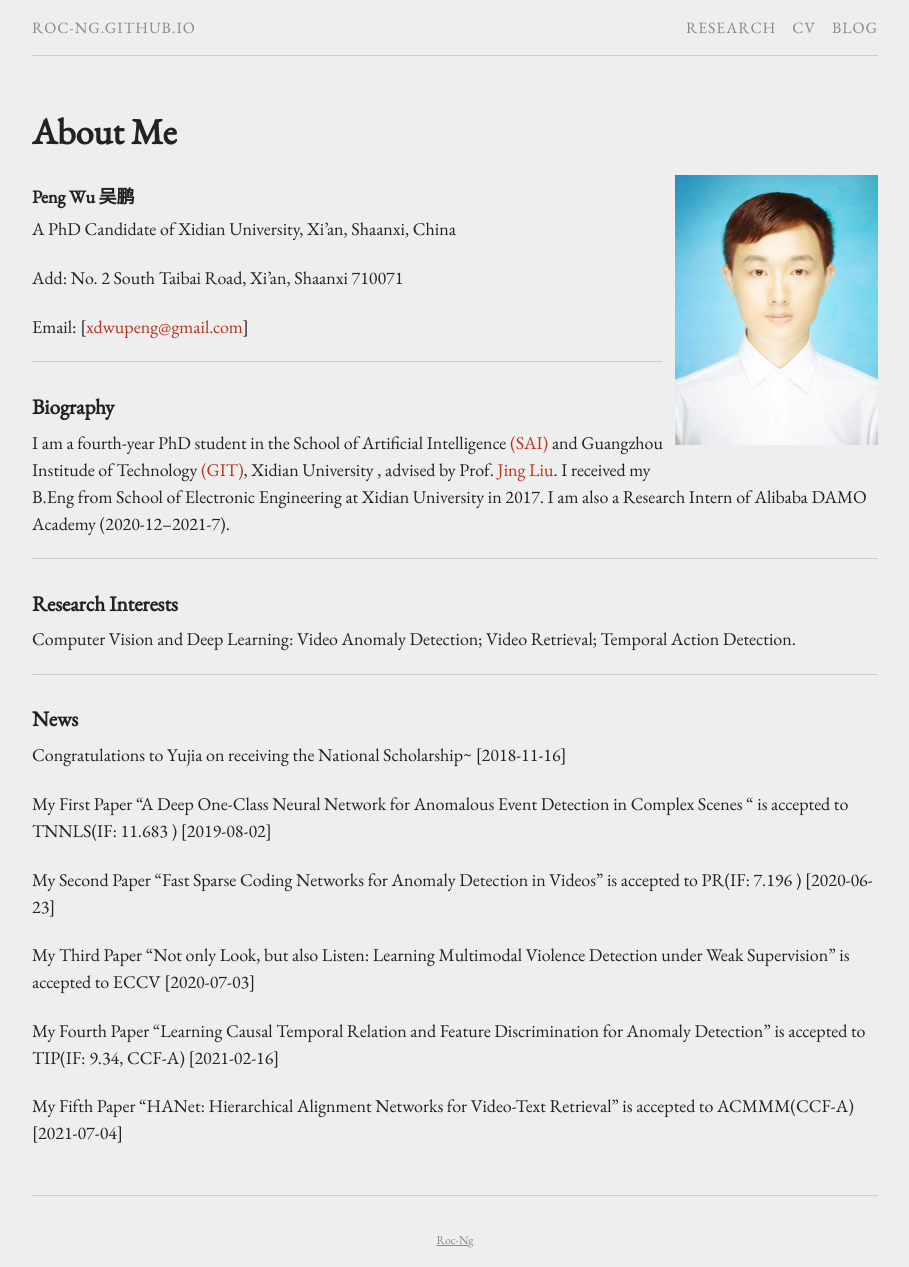
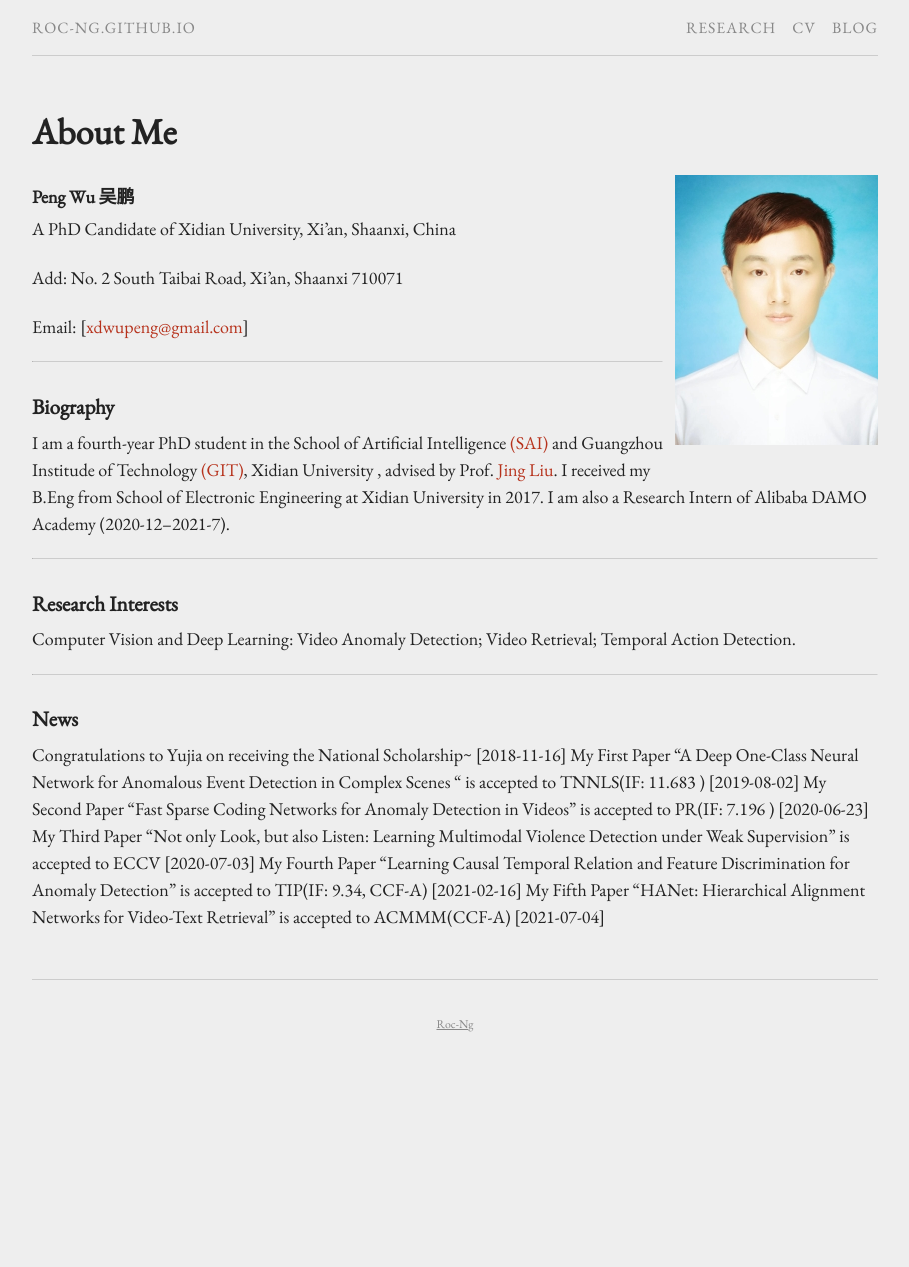
Before and after one commit to Roc-Ng/Roc-Ng.github.io, a Jekyll site: the page built from index.md, in a window 1280 px wide. Shown: the whole page, without its empty margins (185-1094 px from the left). Built offline with Jekyll 4.4.1, drawn with Linux system fonts in a browser that asks for light colours; after the commit the page ends 1051 px from its top, so only the background shows below that.

Commit message:
Update index.md

```diff
--- a/index.md
+++ b/index.md
@@ -4,7 +4,7 @@ title: About Me
 permalink: /
 ---
 
-{% include image.html url="images/me33.jpg" caption="" max_width="20px" align="right" %}
+{% include image.html url="images/me33.jpg" caption="" max_width="15px" align="right" %}
 
 #### Peng Wu 吴鹏
 
@@ -31,13 +31,8 @@ Computer Vision and Deep Learning: Video Anomaly Detection; Video Retrieval; Tem
 ### News
 
 Congratulations to Yujia on receiving the National Scholarship~ [2018-11-16]
-
 My First Paper "A Deep One-Class Neural Network for Anomalous Event Detection in Complex Scenes " is accepted to TNNLS(IF: 11.683 )  [2019-08-02]
-
 My Second Paper "Fast Sparse Coding Networks for Anomaly Detection in Videos" is accepted to PR(IF: 7.196 )  [2020-06-23]
-
 My Third Paper "Not only Look, but also Listen: Learning Multimodal Violence Detection under Weak Supervision" is accepted to ECCV [2020-07-03]
-
 My Fourth Paper "Learning Causal Temporal Relation and Feature Discrimination for Anomaly Detection" is accepted to TIP(IF: 9.34, CCF-A) [2021-02-16]
-
 My Fifth Paper "HANet: Hierarchical Alignment Networks for Video-Text Retrieval" is accepted to ACMMM(CCF-A) [2021-07-04]
```
